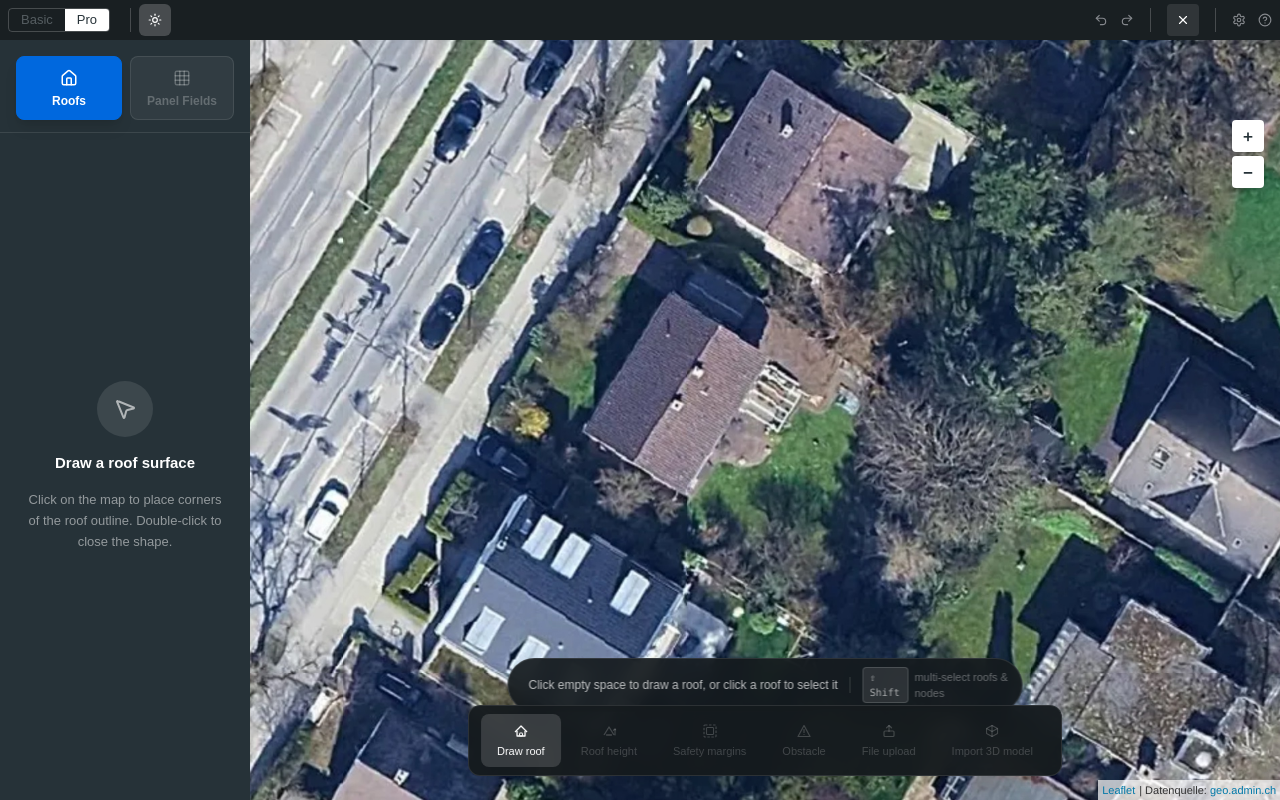
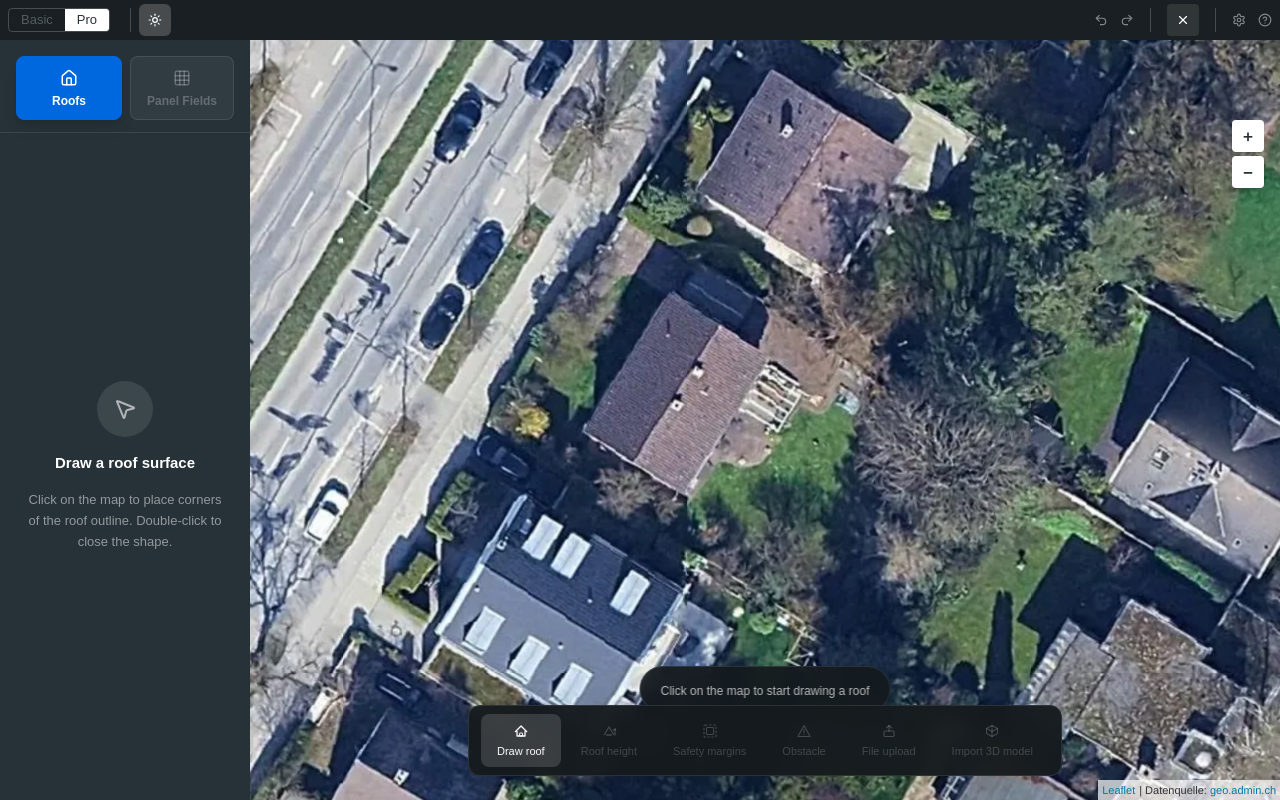
Before and after one commit to Rowted/roof-panel-prototype, a React (Vite) app: page / in a window 1280 px wide. Built offline with nearby package versions, Linux system fonts and the light colour scheme.

Commit message:
Simplify draw-roof idle prompt

```diff
--- a/src/app/components/ContextBar.tsx
+++ b/src/app/components/ContextBar.tsx
@@ -50,7 +50,7 @@ export function ContextBar({ activeSubTool, drawingMeasure, isAdjustingHeight, s
         {!isDrawing && activeSubTool === "draw-roof" && (
           selectedRoofCount > 0
             ? <RoofEditActions count={selectedRoofCount} onDuplicate={onDuplicateRoof} onDelete={onDeleteRoof} />
-            : <ShiftHintPrompt text="Click empty space to draw a roof, or click a roof to select it" />
+            : <Prompt text="Click on the map to start drawing a roof" />
         )}
         {!isDrawing && activeSubTool === "safety-margins" && (
           hasSelection && margins
```
